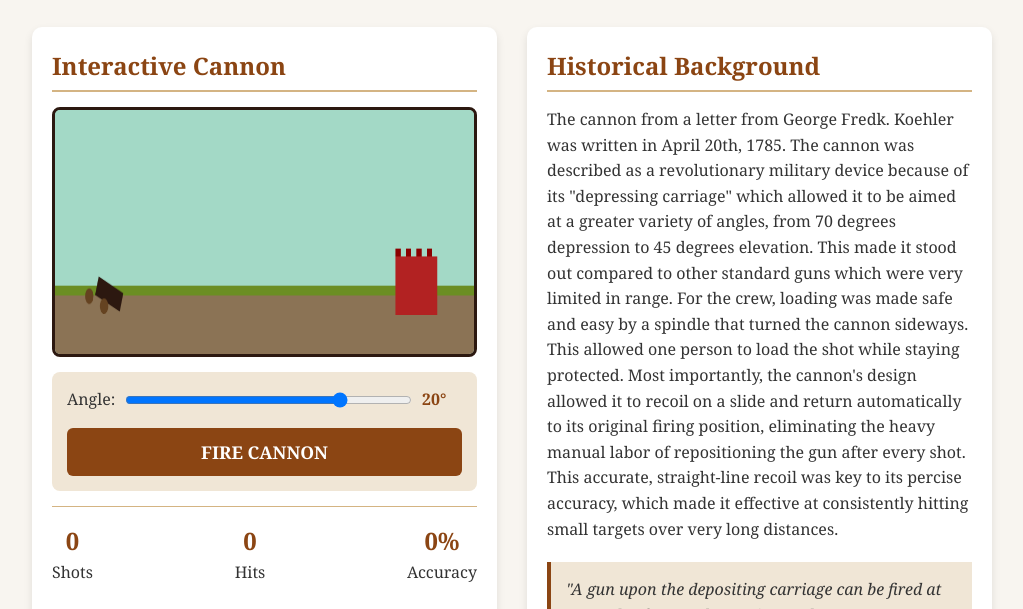
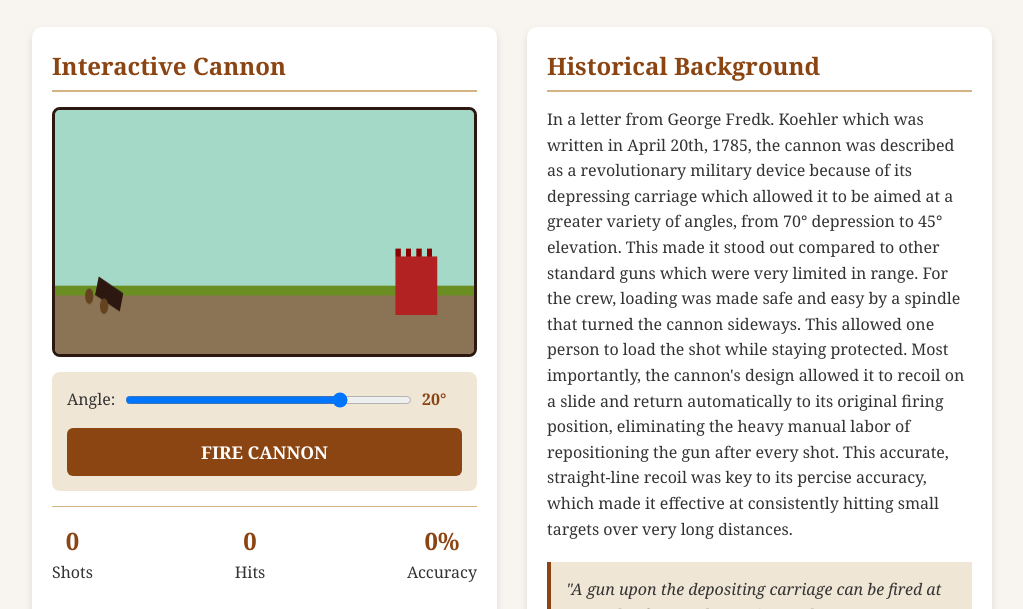
Before and after one commit to nix415/hist17a-project, a plain HTML site: page index.html in a window 1280 px wide. Shown: the part 191-800 px from the top of the page, without its empty margins (128-1151 px from the left). Drawn offline with Linux system fonts and the light colour scheme.

Commit message:
Update index.html

```diff
--- a/index.html
+++ b/index.html
@@ -271,7 +271,7 @@
 
         <section class="info-section">
             <h2>Historical Background</h2>
-            <p>The cannon from a letter from George Fredk. Koehler was written in April 20th, 1785. The cannon was described as a revolutionary military device because of its "depressing carriage" which allowed it to be aimed at a greater variety of angles, from 70 degrees depression to 45 degrees elevation. This made it stood out compared to other standard guns which were very limited in range. For the crew, loading was made safe and easy by a spindle that turned the cannon sideways. This allowed one person to load the shot while staying protected. Most importantly, the cannon's design allowed it to recoil on a slide and return automatically to its original firing position, eliminating the heavy manual labor of repositioning the gun after every shot. This accurate, straight-line recoil was key to its percise accuracy, which made it effective at consistently hitting small targets over very long distances.</p>
+            <p>In a letter from George Fredk. Koehler which was written in April 20th, 1785, the cannon was described as a revolutionary military device because of its depressing carriage which allowed it to be aimed at a greater variety of angles, from 70° depression to 45° elevation. This made it stood out compared to other standard guns which were very limited in range. For the crew, loading was made safe and easy by a spindle that turned the cannon sideways. This allowed one person to load the shot while staying protected. Most importantly, the cannon's design allowed it to recoil on a slide and return automatically to its original firing position, eliminating the heavy manual labor of repositioning the gun after every shot. This accurate, straight-line recoil was key to its percise accuracy, which made it effective at consistently hitting small targets over very long distances.</p>
 
             <div class="quote">
                 "A gun upon the depositing carriage can be fired at an angle of 70° at depression... whereas a common one can not be fired at greater depression than 10°."
```
